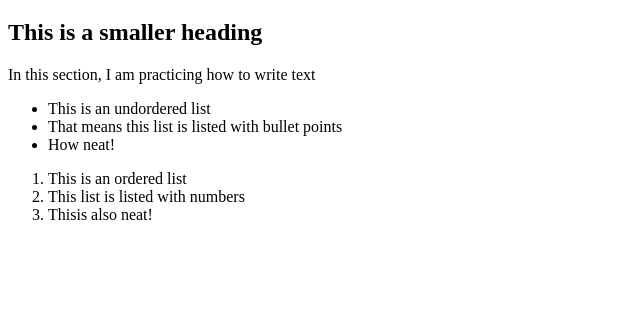
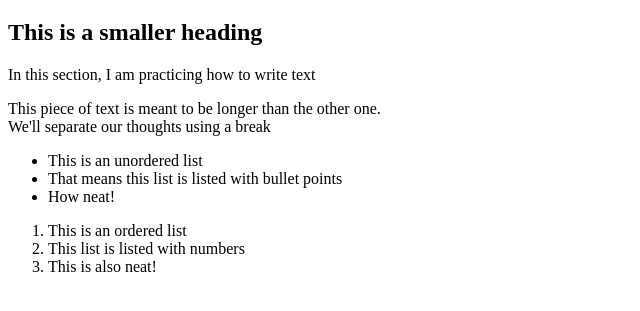
Before and after one commit to kristianestepa/HTML-Learning-Progress, a plain HTML site: page 01-document-structure/anatomy.html in a window 1280 px wide. Shown: the part 61-372 px from the top of the page, without its empty margins (0-640 px from the left). Drawn offline with Linux system fonts and the light colour scheme.

Commit message:
Correct HTML structure
Move comment below DOCTYPE
Correct head and title placement.
Fix typos and spacing issues.

```diff
--- a/01-document-structure/anatomy.html
+++ b/01-document-structure/anatomy.html
@@ -1,29 +1,31 @@
+<!DOCTYPE html>
+
 <!--This page is made to practice html anatomy using
 elements such as <html>, <head>, <body>, etc. -->
-
-<!DOCTYPE html>
 
 <html>
     <head>
         <title>HTML Anatomy</title>
+    </head>
     <body>
         <h1>This is the main heading</h1>
         <h2>This is a smaller heading</h2>
         <p>In this section, I am practicing how to write text</p>
+        <p>This piece of text is meant to be longer than the other one.<br>We'll separate our thoughts using a break</p>
 
         <div>
             <ul>
-                    <li>This is an undordered list</li>
+                <li>This is an unordered list</li>
                 <li>That means this list is listed with bullet points</li>
                 <li>How neat!</li>
             </ul>
         </div>
 
-            <div>
+        <div id="ordered-list">
             <ol>
                 <li>This is an ordered list</li>
                 <li>This list is listed with numbers</li>
-                    <li>Thisis also neat!</li>
+                <li>This is also neat!</li>
             </ol>
         </div>
     </body>
```
Lines whose indentation alone changed are shown as unchanged.
